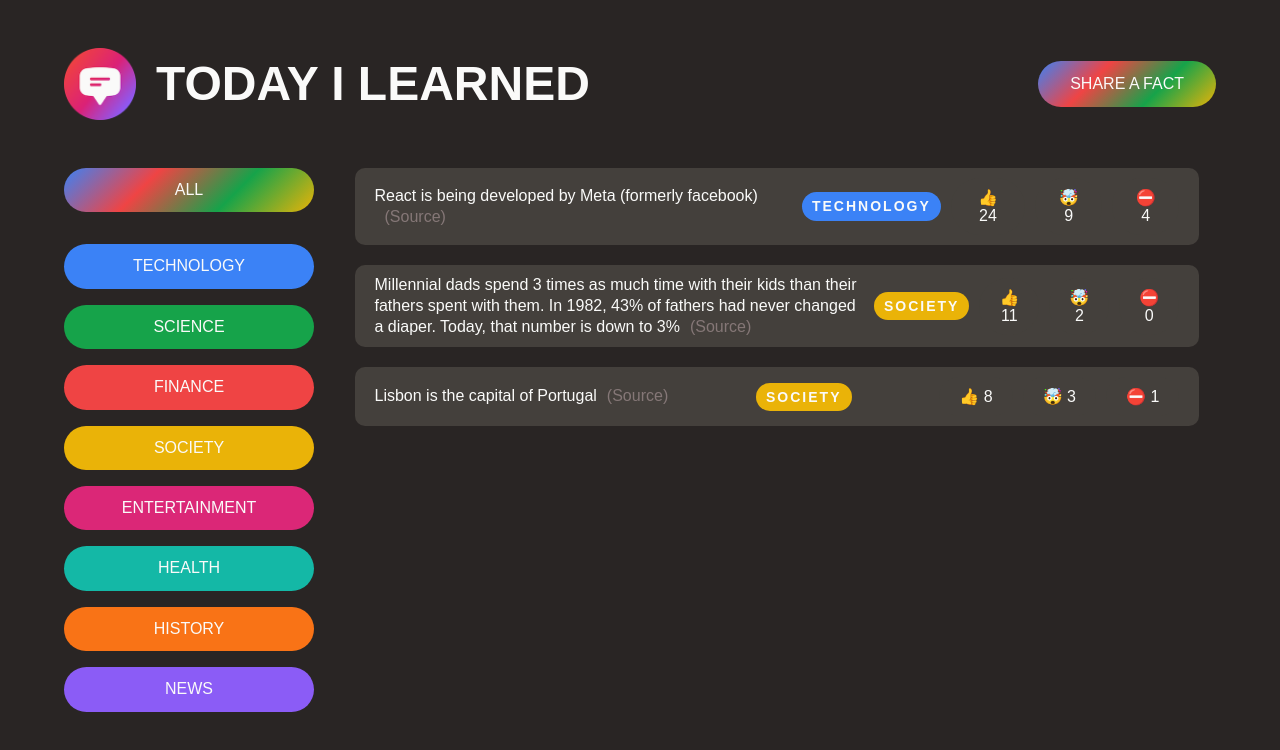
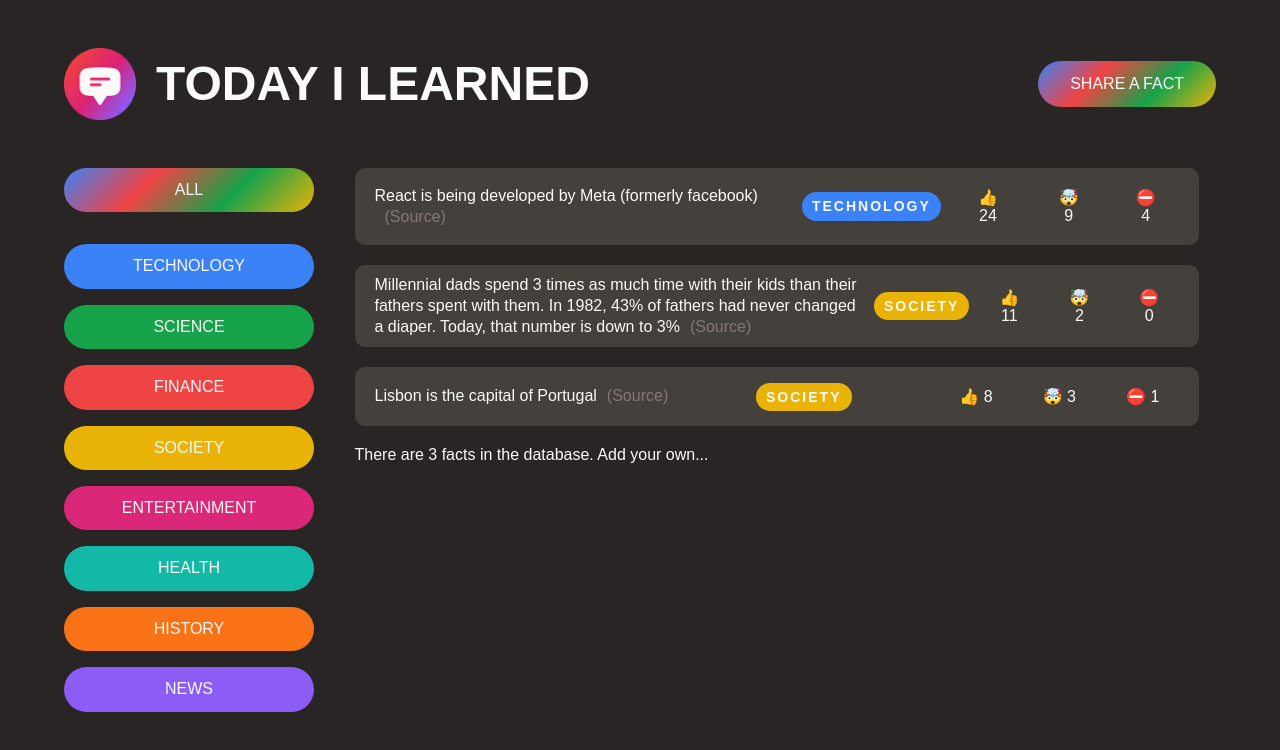
Before and after one commit to mrpsycho-dev/Today-I-Learned, a React (Create React App) app: page / in a window 1280 px wide. Shown: the top 750 px of the page. Built offline with nearby package versions, Linux system fonts and the light colour scheme; a web font is replaced by a local one.

Commit message:
added facts counter and more

```diff
--- a/src/App.js
+++ b/src/App.js
@@ -189,6 +189,7 @@ function FactList({ facts }) {
           <Fact key={fact.id} fact={fact} />
         ))}
       </ul>
+      <FactsCounter />
     </section>
   );
 }
@@ -220,5 +221,12 @@ function Fact({ fact }) {
     </li>
   );
 }
+function FactsCounter() {
+  return (
+    <p>
+      There are {initialFacts.length} facts in the database. Add your own...
+    </p>
+  );
+}
 
 export default App;
```
